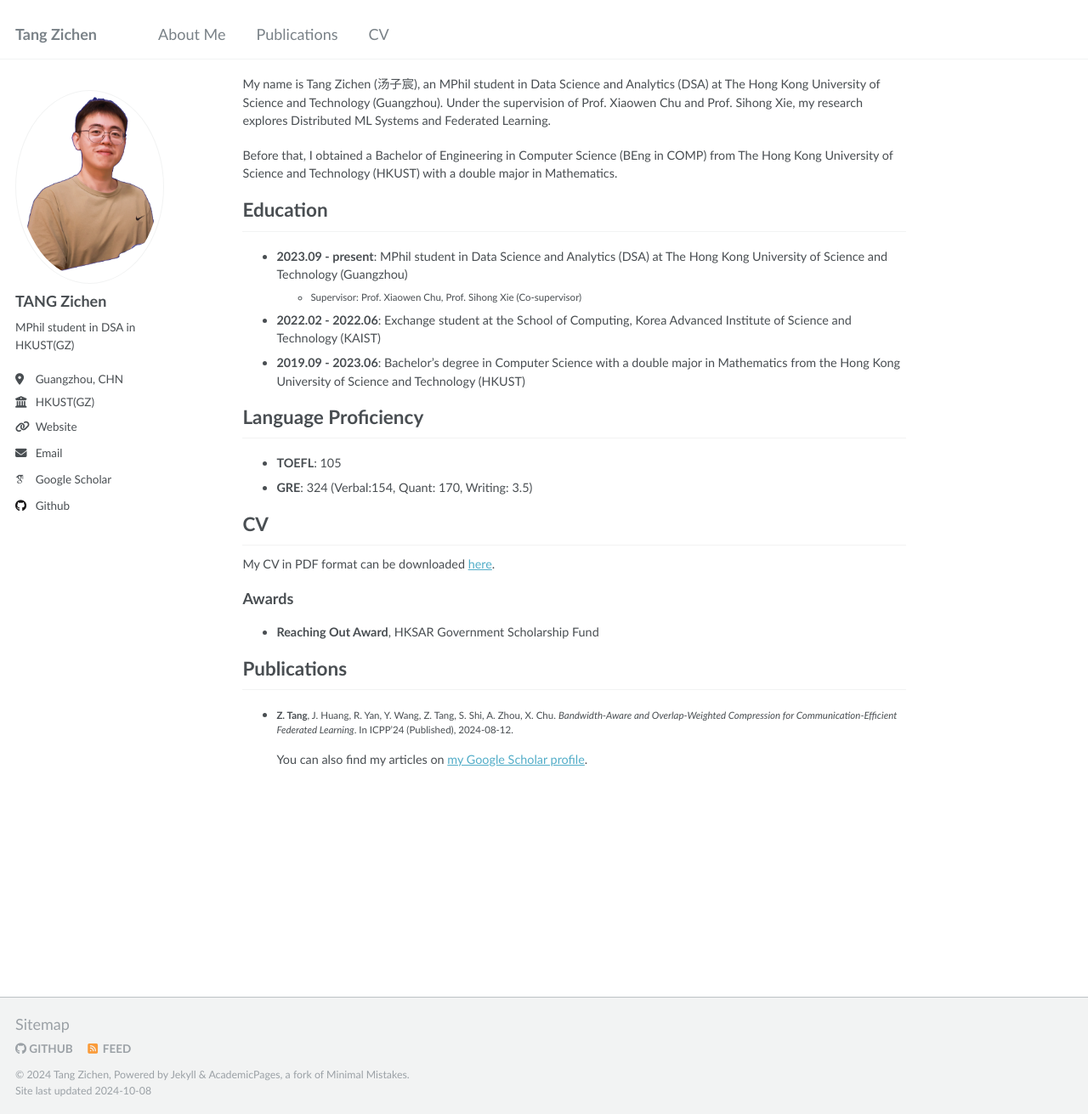
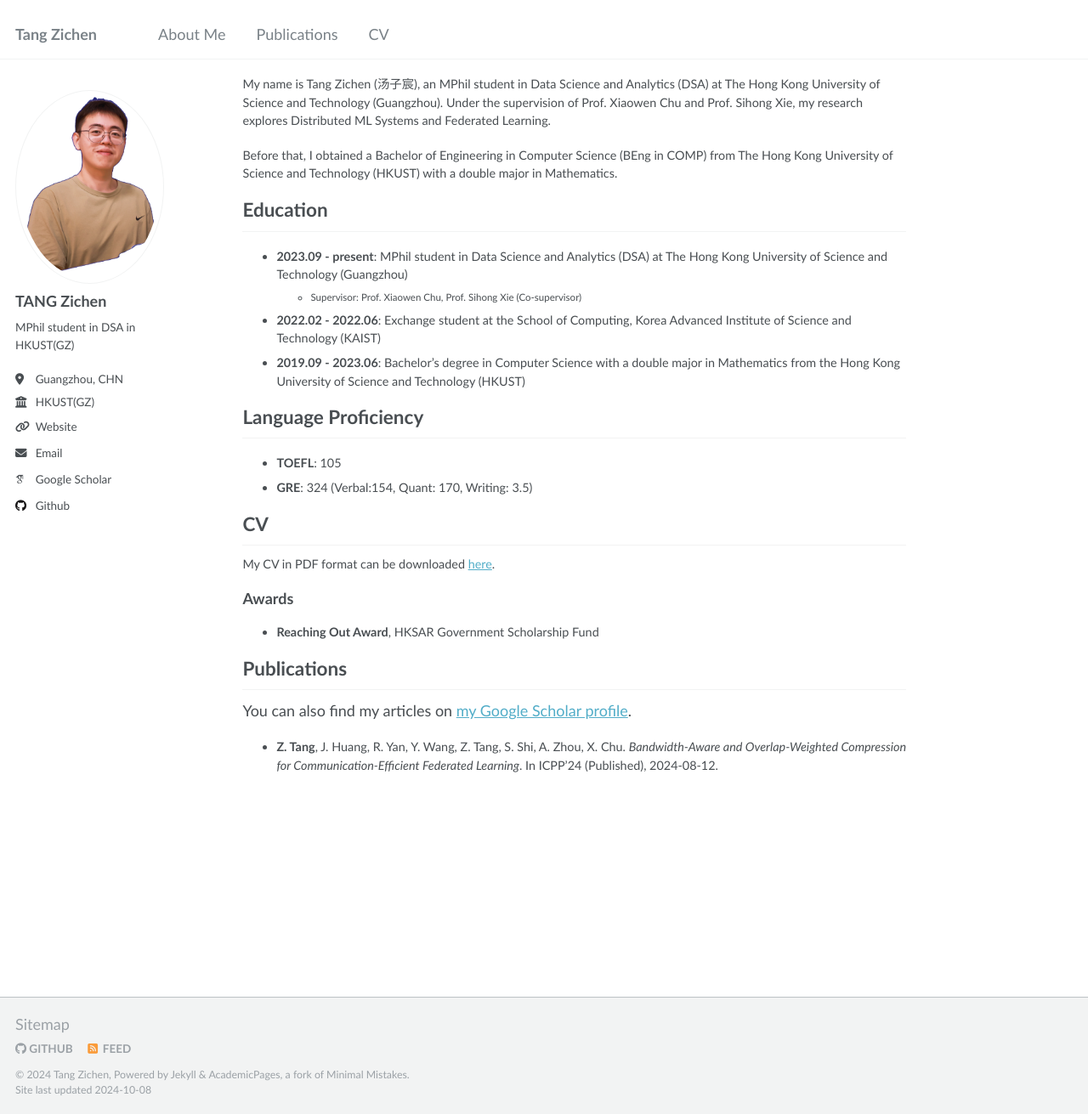
Before and after one commit to trl730109/trl730109.github.io, a Jekyll site: the page built from _pages/about.md, in a window 1280 px wide and 1311 px high. Shown: the whole window at 85% size. Built offline with Jekyll 4.4.1, drawn with Linux system fonts in a browser that asks for light colours; some web fonts are replaced.

```diff
--- a/_pages/about.md
+++ b/_pages/about.md
@@ -27,9 +27,8 @@ My CV in PDF format can be downloaded [here](/files/CV_PhD_TANG_Zichen.pdf).
 - **Reaching Out Award**, HKSAR Government Scholarship Fund
 
 ## Publications {#publications}
-- **Z. Tang**, J. Huang, R. Yan, Y. Wang, Z. Tang, S. Shi, A. Zhou, X. Chu. _Bandwidth-Aware and Overlap-Weighted Compression for Communication-Efficient Federated Learning_. In ICPP'24 (Published), 2024-08-12.
-
-
 {% if site.author.googlescholar %}
   <div class="wordwrap">You can also find my articles on <a href="{{ site.author.googlescholar }}">my Google Scholar profile</a>.</div>
 {% endif %}
+
+- **Z. Tang**, J. Huang, R. Yan, Y. Wang, Z. Tang, S. Shi, A. Zhou, X. Chu. _Bandwidth-Aware and Overlap-Weighted Compression for Communication-Efficient Federated Learning_. In ICPP'24 (Published), 2024-08-12.
```
